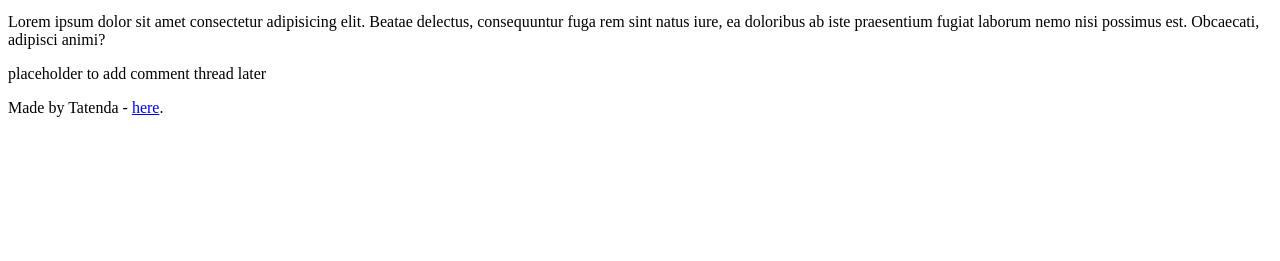
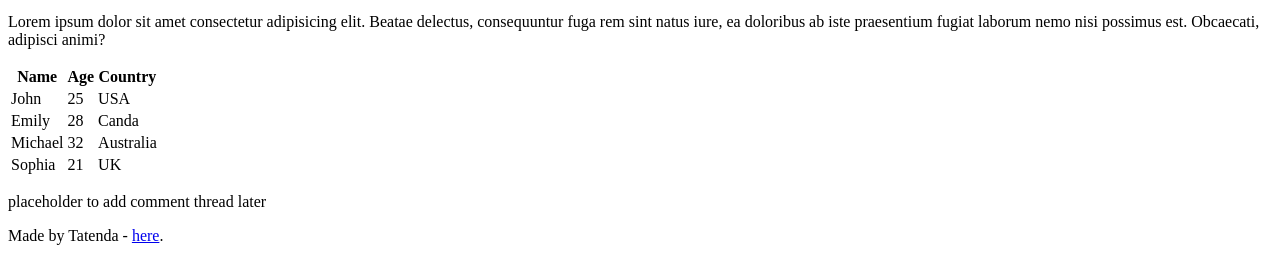
Before and after one commit to Tatenda35/My_First_Portfolio, a plain HTML site: page html_basic/index.html in a window 1280 px wide. Shown: the part 694-955 px from the top of the page. Before the commit the page ends 827 px from the top, so only its background shows below. Drawn offline with Linux system fonts and the light colour scheme.

Commit message:
added new tasks

```diff
--- a/html_basic/index.html
+++ b/html_basic/index.html
@@ -29,6 +29,33 @@
                 <figcaption>alx</figcaption>
             </figure>
             <p>Lorem ipsum dolor sit amet consectetur adipisicing elit. Beatae delectus, consequuntur fuga rem sint natus iure, ea doloribus ab iste praesentium fugiat laborum nemo nisi possimus est. Obcaecati, adipisci animi?</p>
+            <table>
+                <tr>
+                    <th scope="col">Name</th>
+                    <th scope="col">Age</th>
+                    <th scope="col">Country</th>
+                </tr>
+                <tr>
+                    <td>John</td>
+                    <td>25</td>
+                    <td>USA</td>
+                </tr>
+                <tr>
+                    <td>Emily</td>
+                    <td>28</td>
+                    <td>Canda</td>
+                </tr>
+                <tr>
+                    <td>Michael</td>
+                    <td>32</td>
+                    <td>Australia</td>
+                </tr>
+                <tr>
+                    <td>Sophia</td>
+                    <td>21</td>
+                    <td>UK</td>
+                </tr>
+            </table>
         </article>
         <aside>
             <p>placeholder to add comment thread later</p>
```
